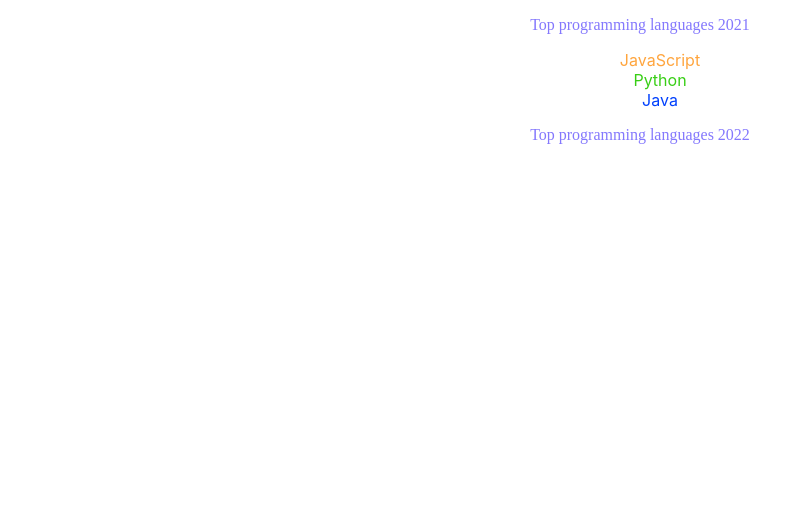
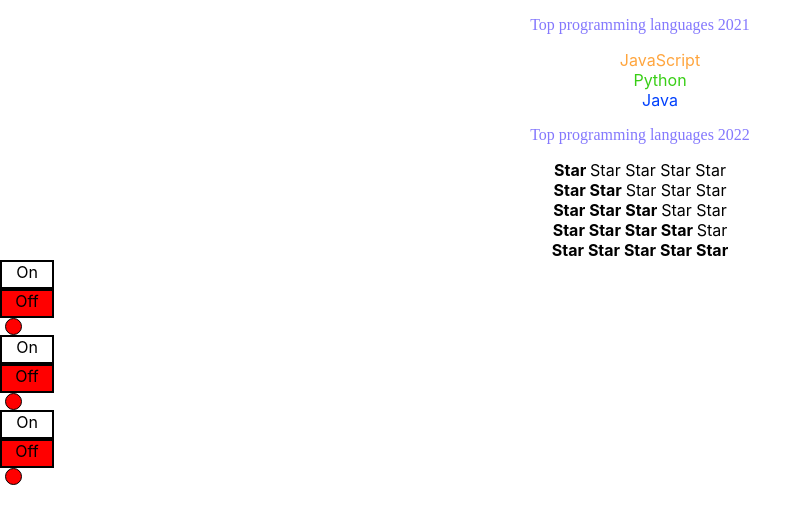
Before and after one commit to romchesko-pazzi/playlist-of-react-ts, a React (Create React App) app: page / in a window 1280 px wide. Shown: the top 524 px of the page, without its empty margins (0-812 px from the left). Built offline with nearby package versions, Linux system fonts and the light colour scheme.

Commit message:
fix: minor change

```diff
--- a/src/App.tsx
+++ b/src/App.tsx
@@ -2,13 +2,21 @@ import React from 'react';
 import './App.css';
 import Article from "./components/Article";
 import {Rating} from "./components/Rating";
-
+import {OnOff} from "./components/OnOff";
 
 function App() {
     return (
         <div className={"main"}>
             <Article titleValue={"Top programming languages 2021"} collapsed={true}/>
             <Article titleValue={"Top programming languages 2022"} collapsed={false}/>
+            <Rating value={1}/>
+            <Rating value={2}/>
+            <Rating value={3}/>
+            <Rating value={4}/>
+            <Rating value={5}/>
+            <OnOff/>
+            <OnOff/>
+            <OnOff/>
         </div>
     );
 }
--- a/src/components/Article.tsx
+++ b/src/components/Article.tsx
@@ -8,17 +8,10 @@ type ArticlePropsType = {
 }
 
 const Article = (props: ArticlePropsType) => {
-    if (props.collapsed) {
-        return (
-            <div>
-                <ArticleTitle title={props.titleValue}/>
-                <ArticleBody title={props.titleValue}/>
-            </div>
-        )
-    }
     return (
         <div>
             <ArticleTitle title={props.titleValue}/>
+            {props.collapsed && <ArticleBody/>}
         </div>
     )
 }
--- a/src/components/ArticleBody.tsx
+++ b/src/components/ArticleBody.tsx
@@ -1,10 +1,6 @@
 import React from "react";
 
-type propsForBody = {
-    title: string
-}
-
-export const ArticleBody = (props: propsForBody) => {
+export const ArticleBody = () => {
     return (
         <div className={"ArticleBody"}>
             <ul>
```
